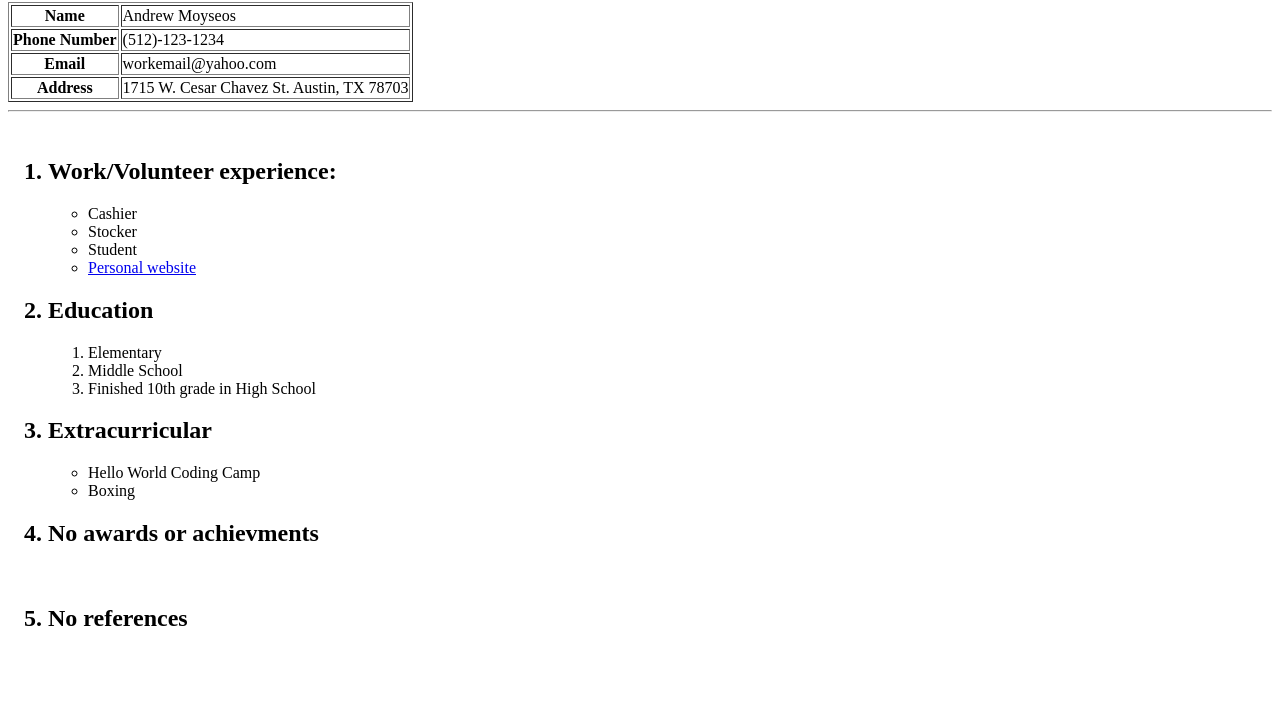
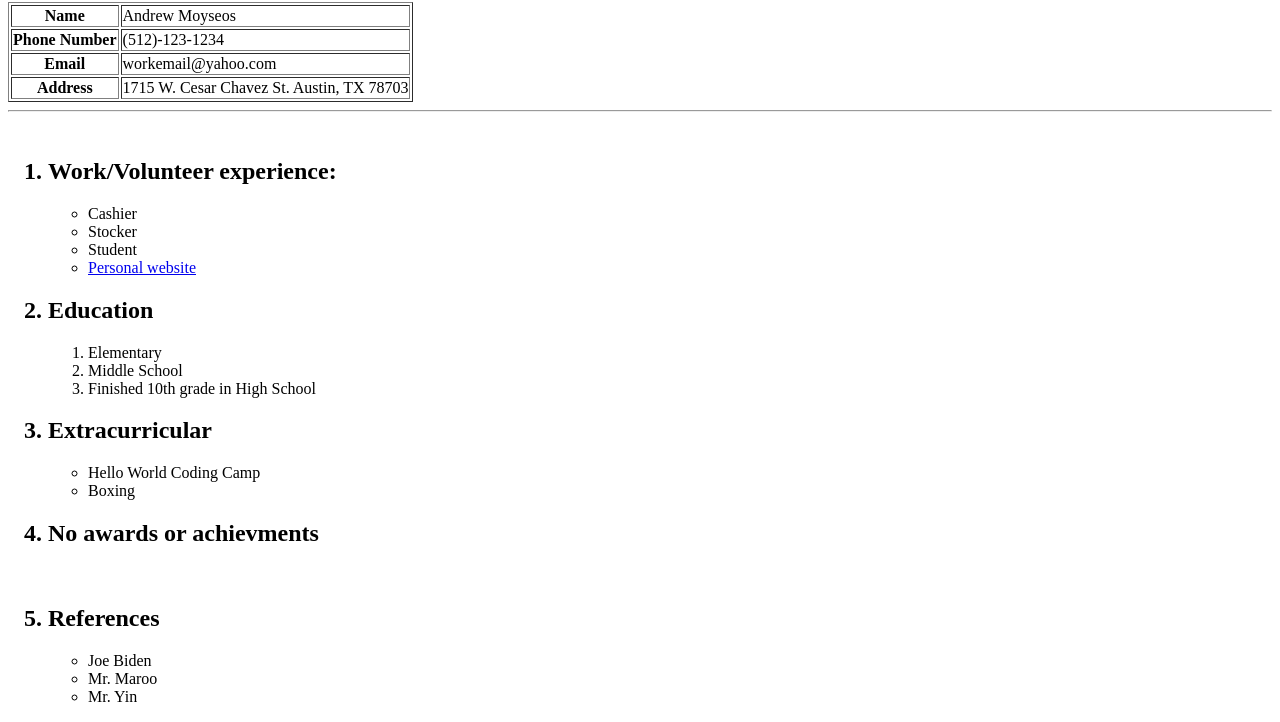
Before and after one commit to andrewmoyseos/andrewmoyseos.github.io, a plain HTML site: page resume.html in a window 1280 px wide. Shown: the part 78-800 px from the top of the page. Drawn offline with Linux system fonts and the light colour scheme.

Commit message:
final resume page

```diff
--- a/resume.html
+++ b/resume.html
@@ -48,7 +48,12 @@
             </ul>
             <h2><li>No awards or achievments</li></h2>
             <br>
-            <h2><li>No references</li></h2>
+            <h2><li>References</li></h2>
+            <ul>
+                <li>Joe Biden</li>
+                <li>Mr. Maroo</li>
+                <li>Mr. Yin</li>
+            </ul>
             </ol>
 
         </body>
```
